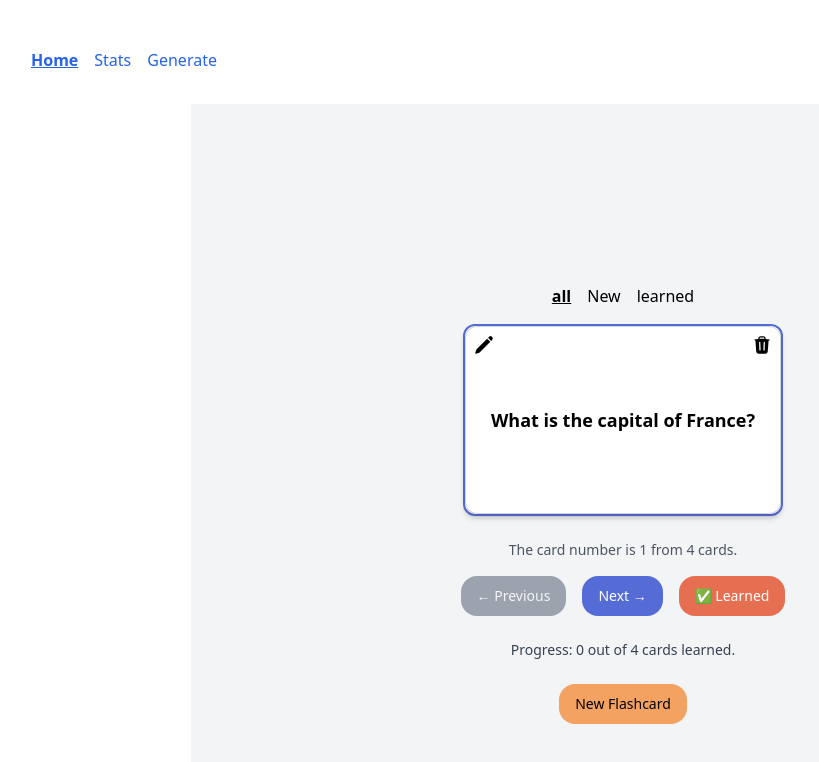
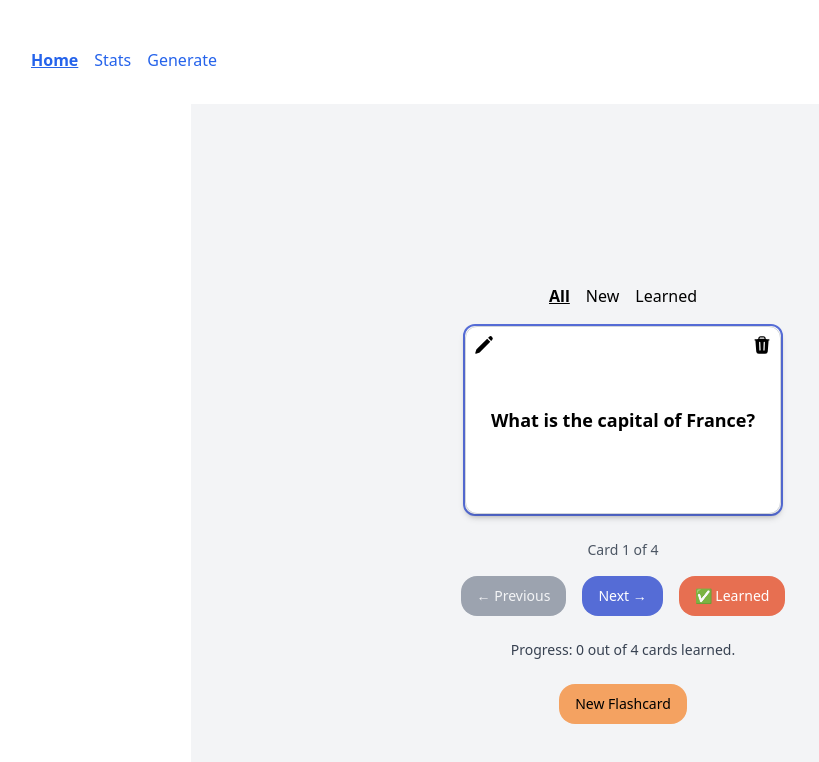
Before and after one commit to 6esterka/flashcards-project, a React (Vite) app: page / in a window 1280 px wide. Shown: the top 762 px of the page, without its empty margins (17-836 px from the left). Built offline with nearby package versions, Linux system fonts and the light colour scheme.

Commit message:
Include translation usage across all project, initial work with absolute import paths

```diff
--- a/src/components/homeComponents/AddFlashcardForm.tsx
+++ b/src/components/homeComponents/AddFlashcardForm.tsx
@@ -1,5 +1,6 @@
 import React, { type FormEvent, useState } from "react";
 import { Button } from "../ui/customButton/Button";
+import { uiText } from "../../constants/uiText";
 
 interface AddFlashcardProps {
   onAddFlashcard: (question: string, answer: string) => void;
@@ -35,19 +36,19 @@ const AddFlashcardForm: React.FC<AddFlashcardProps> = ({
       >
         <div>
           <label className="block text-sm font-medium text-gray-700">
-            Question
+            {uiText.home.addCardForm.questionInputLabel}
           </label>
           <input
             type="text"
             value={question}
             onChange={(event) => setQuestion(event.target.value)}
             className="mt-1 block w-full px-3 py-2 border border-gray-300 rounded-md shadow-sm focus:outline-none focus:ring-blue-500 focus:border-blue-500"
-            placeholder="For ex: Who is Jimmy Neutron?"
+            placeholder={uiText.home.addCardForm.questionInputPlaceholder}
           />
         </div>
         <div>
           <label className="block text-sm font-medium text-gray-700">
-            Answer
+            {uiText.home.addCardForm.answerInputLabel}
           </label>
           <input
             type="text"
@@ -64,7 +65,7 @@ const AddFlashcardForm: React.FC<AddFlashcardProps> = ({
           className="w-full"
           disabled={!question.trim() || !answer.trim()}
         >
-          ➕ Add card
+          {uiText.home.addCardForm.addCardButton}
         </Button>
       </form>
     </div>
--- a/src/components/homeComponents/CreateFlashcardButton.tsx
+++ b/src/components/homeComponents/CreateFlashcardButton.tsx
@@ -1,3 +1,4 @@
+import { uiText } from "../../constants/uiText";
 import { Button } from "../ui/customButton/Button";
 
 
@@ -16,7 +17,7 @@ function CreateFlashcardButton({ onCreate }: CreateFlashcardButtonProps) {
             className="mt-6"
             onClick={onAddButtonClickHandler}
         >
-            New Flashcard
+            {uiText.home.createCardButton}
         </Button>
     );
 }
--- a/src/components/homeComponents/EditFlashcardModal.tsx
+++ b/src/components/homeComponents/EditFlashcardModal.tsx
@@ -1,6 +1,7 @@
 import React, { useState,type FormEvent } from "react";
 import type { Flashcard } from "../../types/flashcard";
 import { Button } from "../ui/customButton/Button";
+import { uiText } from "../../constants/uiText";
 
 interface EditFlashcardModalProps {
   onClose: () => void;
@@ -34,15 +35,15 @@ const EditFlashcardModal: React.FC<EditFlashcardModalProps> = ({
         onSubmit={onSaveButtonClickHandler}
         className="bg-white rounded-lg p-6 max-w-md w-full shadow-lg"
       >
-        <h2 className="text-xl font-semibold mb-4">Edit Flashcard</h2>
-        <label className="block mb-2 font-medium">Question:</label>
+        <h2 className="text-xl font-semibold mb-4">{uiText.home.editCardForm.formTitle}</h2>
+        <label className="block mb-2 font-medium">{uiText.home.editCardForm.questionInputLabel}</label>
         <input
           type="text"
           value={question}
           onChange={(e) => setQuestion(e.target.value)}
           className="w-full border border-gray-300 rounded px-3 py-2 mb-4 focus:outline-none focus:ring-2 focus:ring-blue-500"
         />
-        <label className="block mb-2 font-medium">Answer:</label>
+        <label className="block mb-2 font-medium">{uiText.home.editCardForm.answerInputLabel}</label>
         <input
           type="text"
           value={answer}
@@ -51,13 +52,13 @@ const EditFlashcardModal: React.FC<EditFlashcardModalProps> = ({
         />
         <div className="flex justify-center space-x-3">
           <Button variant="primary" type="submit">
-            Save
+            {uiText.home.editCardForm.saveButton}
           </Button>
           <Button
             onClick={onClose}
             variant="secondary"
           >
-            Cancel
+            {uiText.home.editCardForm.cancelButton}
           </Button>
         </div>
       </form>
--- a/src/components/homeComponents/Flashcard/RemoveCardButton.tsx
+++ b/src/components/homeComponents/Flashcard/RemoveCardButton.tsx
@@ -1,3 +1,5 @@
+import { uiText } from "../../../constants/uiText";
+
 interface RemoveCardButtonProps {
   cardId: string;
   onDelete: (id: string) => void;
@@ -17,7 +19,7 @@ const RemoveCardButton: React.FC<RemoveCardButtonProps> = ({
     <button
       className="absolute top-2 right-2 hover:text-red-700 transition-colors duration-200"
       onClick={onDeleteButtonClick}
-      title="Remove card"
+      title={uiText.home.removeCardButton}
     >
       <svg
         xmlns="http://www.w3.org/2000/svg"
--- a/src/components/homeComponents/LoadingIndicator.tsx
+++ b/src/components/homeComponents/LoadingIndicator.tsx
@@ -4,7 +4,7 @@ export default function LoadingIndicator(){
     return(
         <div className="flex flex-col items-center justify-center gap-4 text-gray-600">
             <div className="w-12 h-12 border-4 border-blue-400 border-t-transparent rounded-full animate-spin"/>
-            <p className="text-lg font-medium">{uiText.home.homeLoadingIndicatorText}</p>
+            <p className="text-lg font-medium">{uiText.home.loadingIndicatorText}</p>
         </div>
     )
 }
--- a/src/components/homeComponents/NavigationHomeControls.tsx
+++ b/src/components/homeComponents/NavigationHomeControls.tsx
@@ -1,6 +1,7 @@
 import type React from "react";
 import type { Flashcard } from "../../types/flashcard";
 import { Button } from "../ui/customButton/Button";
+import { uiText } from "../../constants/uiText";
 
 interface Props {
   currentIndex: number;
@@ -21,7 +22,7 @@ const NavigationHomeControls: React.FC<Props> = ({
     <div className="flex flex-col items-center gap-4 mt-6 mb-2">
       {cards.length>0&&(
         <p className="text-sm text-gray-600">
-        The card number is {currentIndex + 1} from {cards.length} cards.
+          {uiText.home.navControls.cardCounter(currentIndex,cards.length)}
       </p>
       )}
       <div className="flex gap-4">
@@ -31,7 +32,7 @@ const NavigationHomeControls: React.FC<Props> = ({
           className="px-4 py-2"
           disabled={currentIndex === 0}
         >
-          ← Previous
+          {uiText.home.navControls.previousButton}
         </Button>
 
         <Button
@@ -40,7 +41,7 @@ const NavigationHomeControls: React.FC<Props> = ({
           className="px-4 py-2"
           disabled={currentIndex === cards.length - 1 || cards.length === 0}
         >
-          Next →
+          {uiText.home.navControls.nextButton}
         </Button>
 
         <Button
@@ -49,7 +50,7 @@ const NavigationHomeControls: React.FC<Props> = ({
           className="px-4 py-2"
           disabled={cards[currentIndex]?.isLearned ?? true}
         >
-          ✅ Learned
+          {uiText.home.navControls.learnedButton}
         </Button>
       </div>
     </div>
--- a/src/components/homeComponents/NoFlashcardComponent.tsx
+++ b/src/components/homeComponents/NoFlashcardComponent.tsx
@@ -1,5 +1,5 @@
 import { uiText } from "../../constants/uiText"
 
 export default function NoFlashcardIndicator(){
-    return <p className="text-gray-600 text-lg">{uiText.home.noFlashcardIndicatorText}</p>
+    return <p className="text-gray-600 text-lg">{uiText.home.noCardIndicator}</p>
 }
--- a/src/components/homeComponents/ProgressStats.tsx
+++ b/src/components/homeComponents/ProgressStats.tsx
@@ -1,5 +1,6 @@
 import type { Flashcard } from "../../types/flashcard";
 import React from "react";
+import { uiText } from "../../constants/uiText";
 
 interface Props {
     cards: Flashcard[];
@@ -12,7 +13,7 @@ const ProgressStats: React.FC<Props> = ({ cards }) => {
     return cards.length>0&&(
         <div className="flex gap-4 mt-4">
             <p className="text-sm text-gray-700">
-                Progress: {learnedCount} out of {totalCount} cards learned.
+                {uiText.home.progressStat(learnedCount,totalCount)}
             </p>
         </div>
     );
--- a/src/constants/uiText.ts
+++ b/src/constants/uiText.ts
@@ -1,5 +1,3 @@
-import NoFlashcardIndicator from "../components/homeComponents/NoFlashcardComponent";
-
 export const uiText={
     generate:{
         pageTitle:"Generate Flashcards",
@@ -8,12 +6,37 @@ export const uiText={
         success: "Flashcards generated successfully!"
     },
     home:{
-        homeLoadingIndicatorText:"Loading flashcards...",
+        loadingIndicatorText:"Loading flashcards...",
         filterButton:{
             new:"New",
-            all:"all",
-            learned:"learned"
+            all:"All",
+            learned:"Learned"
         },
-        noFlashcardIndicatorText:"No flashcards yet for this group"
+        noCardIndicator:"No flashcards yet for this group",
+        removeCardButton:"Remove card",
+        navControls:{
+            cardCounter:(currentIndex:number,total:number)=>`Card ${currentIndex+1} of ${total}`,
+            previousButton:"← Previous",
+            nextButton:"Next →",
+            learnedButton:"✅ Learned"
+        },
+        progressStat:(learnedCount:number,totalCount:number)=>`Progress: ${learnedCount} out of ${totalCount} cards learned.`,
+        createCardButton:"New Flashcard",
+        addCardForm:{
+            questionInputLabel:"Question",
+            questionInputPlaceholder:"For ex: Who is Jimmy Neutron?",
+            answerInputLabel:"Answer",
+            addCardButton:"➕ Add card"
+        },
+        editCardForm:{
+            formTitle:"Edit Flashcard",
+            questionInputLabel:"Question:",
+            answerInputLabel:"Answer:",
+            saveButton:"Save",
+            cancelButton:"Cancel"
+        }
+    },
+    stats:{
+        pageTitle:"Stats"
     }
 }
--- a/src/pages/Stats.tsx
+++ b/src/pages/Stats.tsx
@@ -1,3 +1,5 @@
+import { uiText } from "../constants/uiText";
+
 export default function Stats(){
-    return <h1>Stats</h1>
+    return <h1>{uiText.stats.pageTitle}</h1>
 }
--- a/tsconfig.app.json
+++ b/tsconfig.app.json
@@ -21,7 +21,11 @@
     "noUnusedParameters": true,
     "erasableSyntaxOnly": true,
     "noFallthroughCasesInSwitch": true,
-    "noUncheckedSideEffectImports": true
+    "noUncheckedSideEffectImports": true,
+    // "baseUrl": "./src",
+    // "paths":{
+    //   "@/*":["*"]
+    // }
   },
   "include": ["src"]
 }
```
